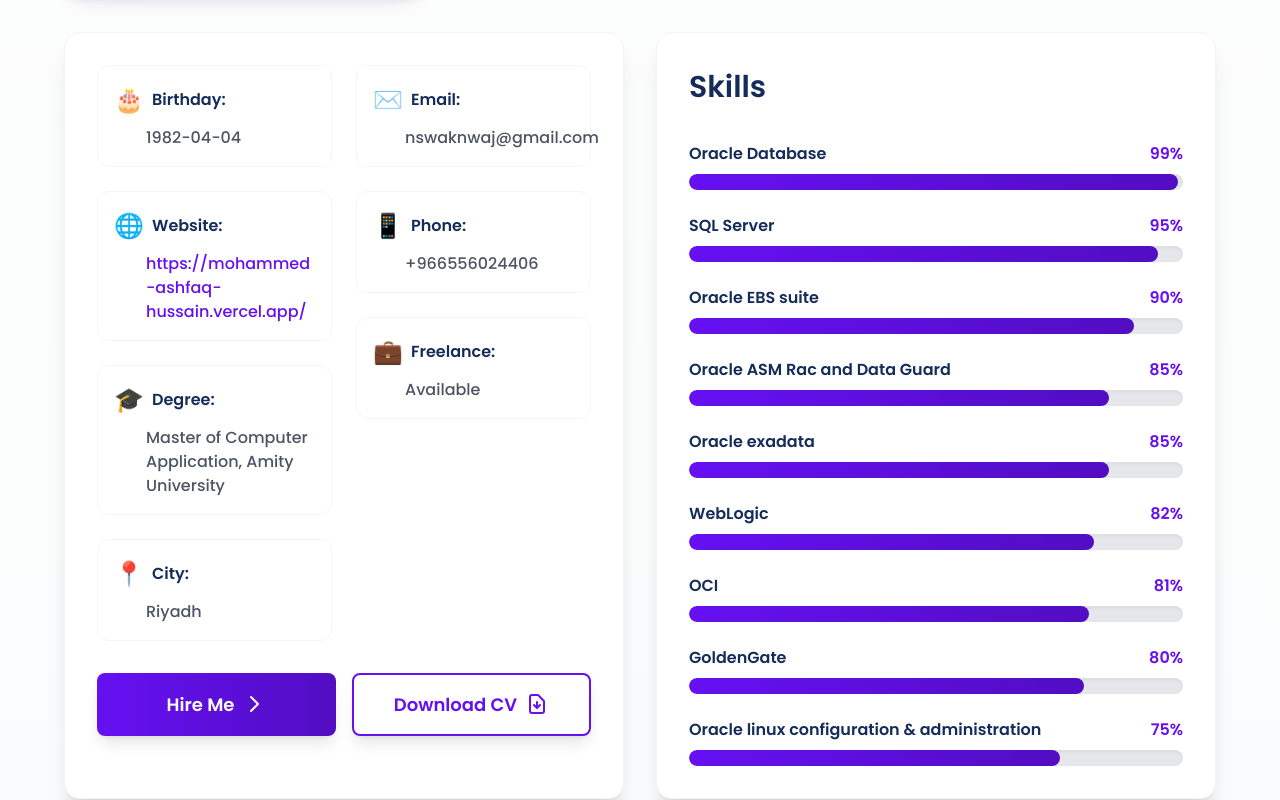
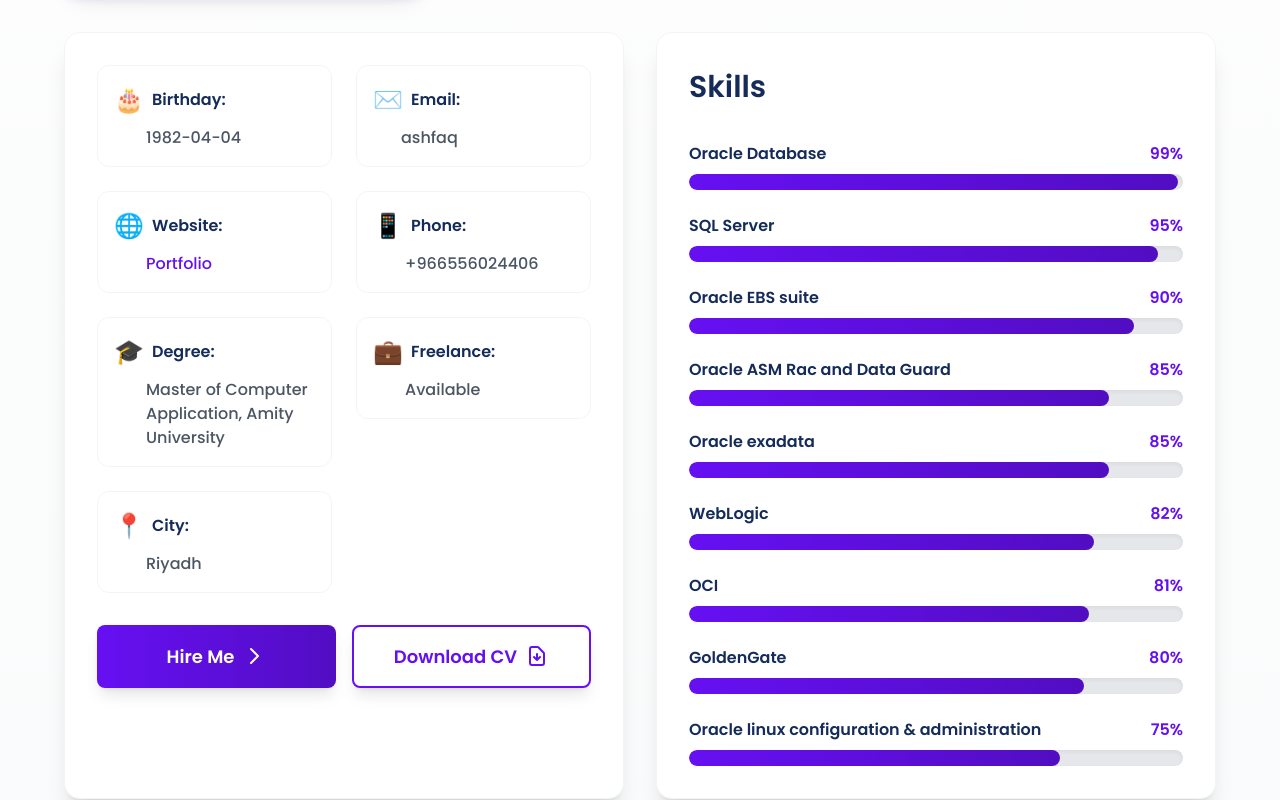
Before and after one commit to ondhiyabhavin-create/Hussain-portfolio, a React (Create React App) app: page / in a window 1280 px wide. Shown: the part 1880-2680 px from the top of the page. Built offline with nearby package versions, Linux system fonts and the light colour scheme.

Commit message:
update request by client

```diff
--- a/src/json/landingPageData.js
+++ b/src/json/landingPageData.js
@@ -21,7 +21,7 @@
 
 // Portfolio Img Imports
 import OracleDataGuard from "../assets/images/Portfolio/oracle-data-guard-2.webp";
-import OracleRAC from "../assets/images/Portfolio/oracle-rac.jpg";
+import OracleRAC from "../assets/images/Portfolio/final-45.jpeg";
 import SQLQuery from "../assets/images/Portfolio/sql-query.png";
 
 // Advantages and Testimonials removed - not used in personal portfolio
@@ -77,7 +77,7 @@
       "Automated Deployment",
       "Cloud Cost Optimization",
     ],
-    technologies: ["OCI", "Azure SQL", "WebLogic", "Jenkins", "GitLab CI", "Ansible", "Terraform"],
+    technologies: ["OCI", "Azure SQL", "WebLogic", "Jenkins", "GitLab CI", "Ansible", "Docker", "Kubernetes"],
   },
 ];
 
--- a/src/parts/Advantage.js
+++ b/src/parts/Advantage.js
@@ -105,7 +105,7 @@
                       const isWebsite = item.label === 'Website' && item.value && item.value !== 'N/A' && item.value.startsWith('http');
                       return (
                         <Zoom key={index} delay={150 + index * 50} triggerOnce>
-                          <div className="flex flex-col h-full min-h-[80px] sm:min-h-[90px] justify-center p-3 sm:p-4 rounded-xl hover:bg-gray-50 transition-colors duration-300 border border-gray-100">
+                          <div className="flex flex-col h-full min-h-[80px] sm:min-h-[90px] justify-center p-3 sm:p-4 rounded-xl hover:bg-gray-50 transition-colors duration-300 border border-gray-100 overflow-hidden">
                             <div className="flex items-center mb-2">
                               <span className="text-xl sm:text-2xl mr-2 transform hover:scale-110 transition-transform duration-300">
                                 {item.icon}
@@ -117,9 +117,9 @@
                                 href={item.value}
                                 target="_blank"
                                 rel="noopener noreferrer"
-                                className="text-theme-purple hover:text-dark-theme-purple text-sm sm:text-base break-words pl-7 sm:pl-8 hover:underline transition-colors duration-300"
+                                className="text-theme-purple hover:text-dark-theme-purple text-sm sm:text-base pl-7 sm:pl-8 hover:underline transition-colors duration-300 font-medium"
                               >
-                                {item.value}
+                                Portfolio
                               </a>
                             ) : (
                               <p className="text-gray-600 text-sm sm:text-base break-words pl-7 sm:pl-8">
@@ -138,7 +138,7 @@
                       const isEmail = item.label === 'Email' && item.value;
                       return (
                         <Zoom key={index} delay={150 + index * 50} triggerOnce>
-                          <div className="flex flex-col h-full min-h-[80px] sm:min-h-[90px] justify-center p-3 sm:p-4 rounded-xl hover:bg-gray-50 transition-colors duration-300 border border-gray-100">
+                          <div className="flex flex-col h-full min-h-[80px] sm:min-h-[90px] justify-center p-3 sm:p-4 rounded-xl hover:bg-gray-50 transition-colors duration-300 border border-gray-100 overflow-hidden">
                             <div className="flex items-center mb-2">
                               <span className="text-xl sm:text-2xl mr-2 transform hover:scale-110 transition-transform duration-300">
                                 {item.icon}
@@ -148,9 +148,10 @@
                             {isEmail ? (
                               <a
                                 href={`mailto:${item.value}`}
-                                className="text-gray-600 hover:text-theme-purple text-sm sm:text-base whitespace-nowrap pl-7 sm:pl-8 hover:underline transition-colors duration-300"
+                                className="text-gray-600 hover:text-theme-purple text-sm sm:text-base whitespace-nowrap pl-6 sm:pl-7 hover:underline transition-colors duration-300"
+                                title={item.value}
                               >
-                                {item.value}
+                                ashfaq
                               </a>
                             ) : (
                               <p className="text-gray-600 text-sm sm:text-base break-words pl-7 sm:pl-8">
```
Also changed, not shown: final-45.jpeg (added), src/assets/images/Portfolio/final-45.jpeg (added).
